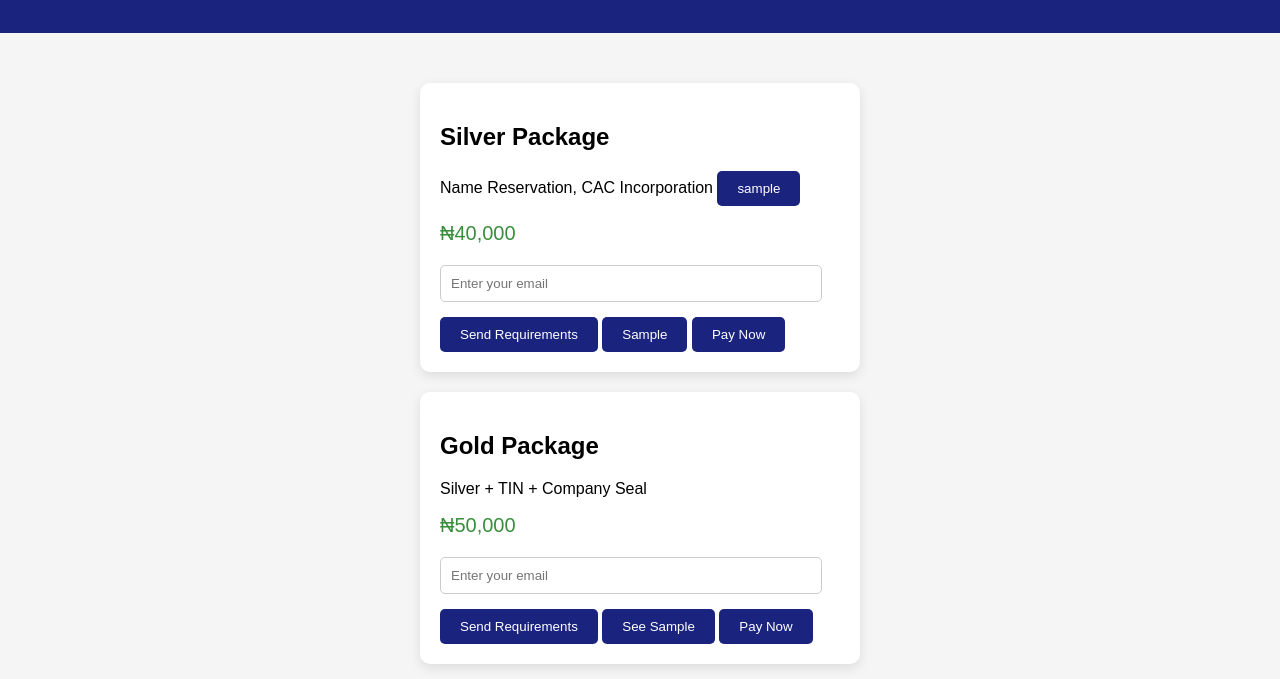
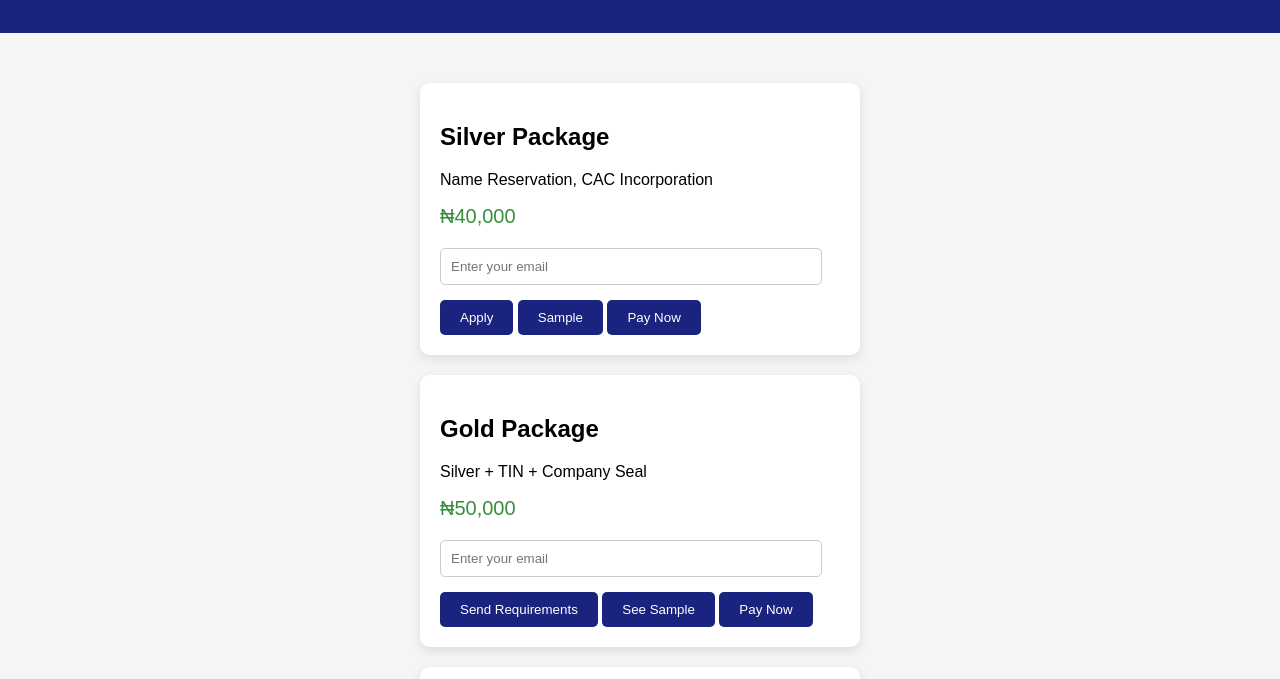
Before and after one commit to Yusuff03/Tairac-digital-solution, a plain HTML site: page company.html in a window 1280 px wide. Shown: the part 121-800 px from the top of the page. Drawn offline with Linux system fonts and the light colour scheme.

Commit message:
Update company.html

```diff
--- a/company.html
+++ b/company.html
@@ -50,10 +50,10 @@
   <!-- Silver Package -->
   <div class="card">
     <h2>Silver Package</h2>
-    <p>Name Reservation, CAC Incorporation <button class="btn" onclick="window.open('https://alvo.chat/67ah', '_blank')">sample</button></p>
+    <p>Name Reservation, CAC Incorporation</p>
     <p class="price">₦40,000</p>
     <input type="email" id="email1" placeholder="Enter your email" />
-    <button class="btn" onclick="window.open('https://alvo.chat/67ah', '_blank')">Send Requirements</button>
+    <button class="btn" onclick="window.open('https://alvo.chat/67ah', '_blank')">Apply</button>
     <button class="btn" onclick="window.open('https://alvo.chat/67ah', '_blank')">Sample</button>
     <button class="btn" onclick="payWithPaystack('email1', 40000)">Pay Now</button>
   </div>
```
